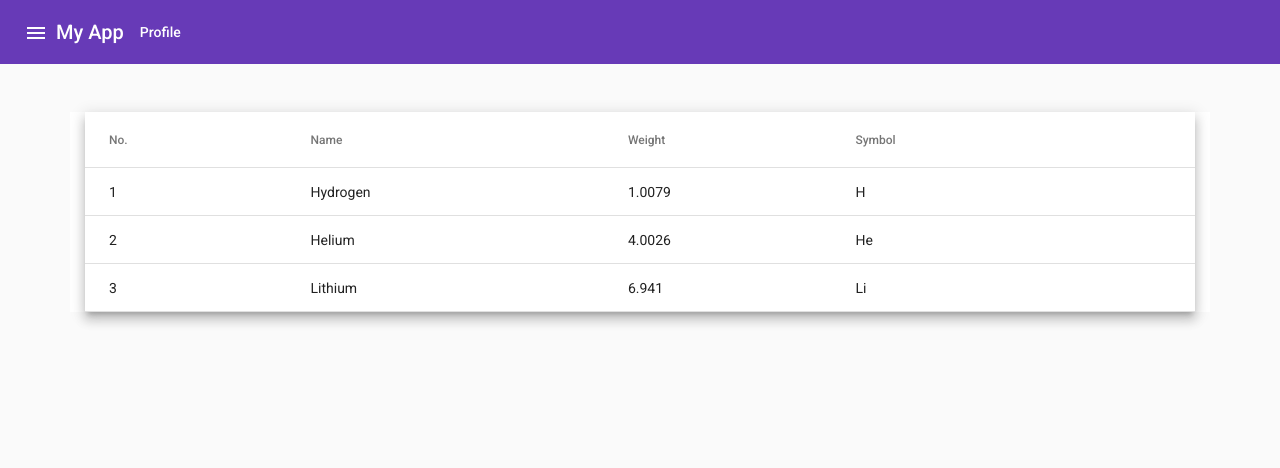
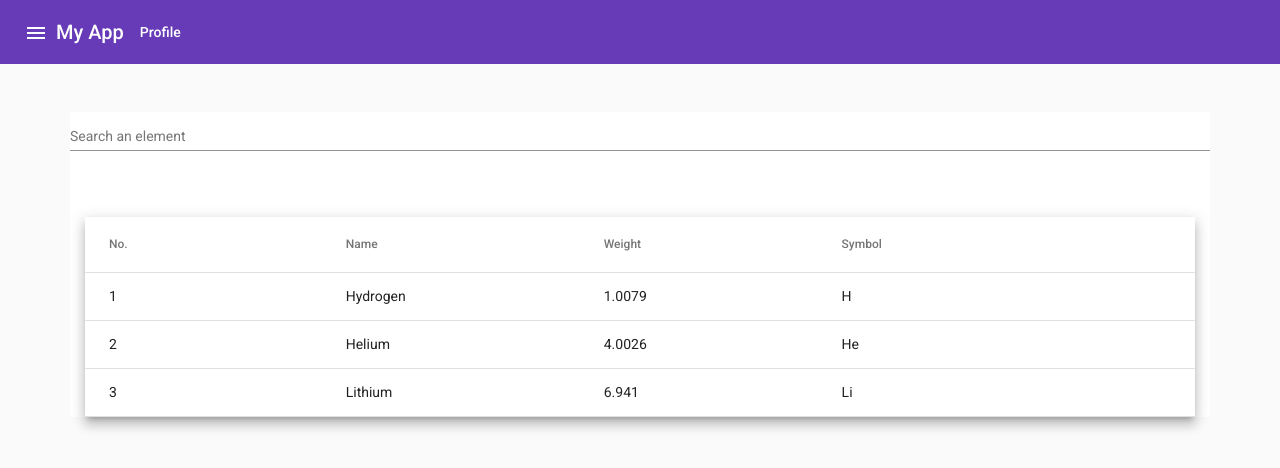
Before and after one commit to Gerguevara/angular-material-class, an Angular app: page / in a window 1280 px wide. Shown: the top 468 px of the page. Built offline with nearby package versions, Linux system fonts and the light colour scheme.

Commit message:
sortind and filter done

```diff
--- a/src/app/app.component.html
+++ b/src/app/app.component.html
@@ -38,37 +38,42 @@
   <!-- contenido -->
   <mat-drawer-content>
     <!-- content should be here -->
-    <main class="container mt-3">
+    <main class="container">
+      <div class="row mt-5 mb-2">
+        <mat-form-field>
+          <input matInput placeholder="Search an element" (keyup)="applyFilter($event.target.value)">
+        </mat-form-field>
+      </div>
+
       <div class="row mt-5">
         <div class="col  d-flex justify-content-center">
 
-
-          <table mat-table [dataSource]="dataSource" class="mat-elevation-z8">
+          <table mat-table [dataSource]="dataSource" matSort class="mat-elevation-z8">
 
             <!--- Note that these columns can be defined in any order.
                   The actual rendered columns are set as a property on the row definition" -->
 
             <!-- Position Column -->
             <ng-container matColumnDef="position">
-              <th mat-header-cell *matHeaderCellDef> No. </th>
+              <th mat-header-cell *matHeaderCellDef  mat-sort-header> No. </th>
               <td mat-cell *matCellDef="let element"> {{element.position}} </td>
             </ng-container>
 
             <!-- Name Column -->
             <ng-container matColumnDef="name">
-              <th mat-header-cell *matHeaderCellDef> Name </th>
+              <th mat-header-cell *matHeaderCellDef  mat-sort-header> Name </th>
               <td mat-cell *matCellDef="let element"> {{element.name}} </td>
             </ng-container>
 
             <!-- Weight Column -->
             <ng-container matColumnDef="weight">
-              <th mat-header-cell *matHeaderCellDef> Weight </th>
+              <th mat-header-cell *matHeaderCellDef  mat-sort-header> Weight </th>
               <td mat-cell *matCellDef="let element"> {{element.weight}} </td>
             </ng-container>
 
             <!-- Symbol Column -->
             <ng-container matColumnDef="symbol">
-              <th mat-header-cell *matHeaderCellDef> Symbol </th>
+              <th mat-header-cell *matHeaderCellDef  mat-sort-header> Symbol </th>
               <td mat-cell *matCellDef="let element"> {{element.symbol}} </td>
             </ng-container>
 
--- a/src/app/app.component.ts
+++ b/src/app/app.component.ts
@@ -1,4 +1,6 @@
-import { Component } from '@angular/core';
+import { Component, ViewChild, AfterViewInit } from '@angular/core';
+import { MatTableDataSource } from '@angular/material/table';
+import {MatSort} from '@angular/material/sort';
 
 // interface para tipo de datos (opcional) pero buena practica
 export interface PeriodicElement {
@@ -24,11 +26,31 @@ export interface DialogData {
   templateUrl: './app.component.html',
   styleUrls: ['./app.component.css']
 })
-export class AppComponent {
+export class AppComponent implements AfterViewInit {
+
+  @ViewChild(MatSort) sort: MatSort;
+
   title = 'Material-Tutorial';
   openend = false; // por el sidebar
   constructor() { }
   displayedColumns: string[] = ['position', 'name', 'weight', 'symbol']; // cabecera
-  dataSource = ELEMENT_DATA; // toma la data de este array que debe coinciir
+  dataSource = new MatTableDataSource(ELEMENT_DATA); // toma la data de este array que debe coinciir
 
+
+
+  ngAfterViewInit() {
+    this.dataSource.sort = this.sort;
+  }
+
+// metodo para filtar
+  applyFilter(filterText: string): void {
+    this.dataSource.filter = filterText.trim().toLocaleLowerCase();
+  }
 }
+
+/**
+ *  nota:
+ * si no se despliega un cabecera tambopo de mostrara la columa
+ * se debe respetar el ordern
+ * se pueden implmentar eventos con el ng click en un row
+ */
--- a/src/app/material/material.module.ts
+++ b/src/app/material/material.module.ts
@@ -11,10 +11,11 @@ import { MatStepperModule } from '@angular/material/stepper';
 import {MatFormFieldModule} from '@angular/material/form-field';
 import { MatInputModule } from '@angular/material/input';
 import {MatTableModule} from '@angular/material/table';
+import { MatSortModule } from '@angular/material/sort';
 
 const MaterialComponents = [
   MatSidenavModule, MatToolbarModule, MatListModule, MatIconModule, MatButtonModule, MatMenuModule
-  , MatDividerModule, MatStepperModule, MatFormFieldModule, MatInputModule, MatTableModule
+  , MatDividerModule, MatStepperModule, MatFormFieldModule, MatInputModule, MatTableModule, MatSortModule
 ];
 
 @NgModule({
--- a/src/styles.css
+++ b/src/styles.css
@@ -54,3 +54,7 @@ mat-grid-tile{
 table {
   width: 100%;
 }
+
+mat-form-field{
+  width: 100%;
+}
```
